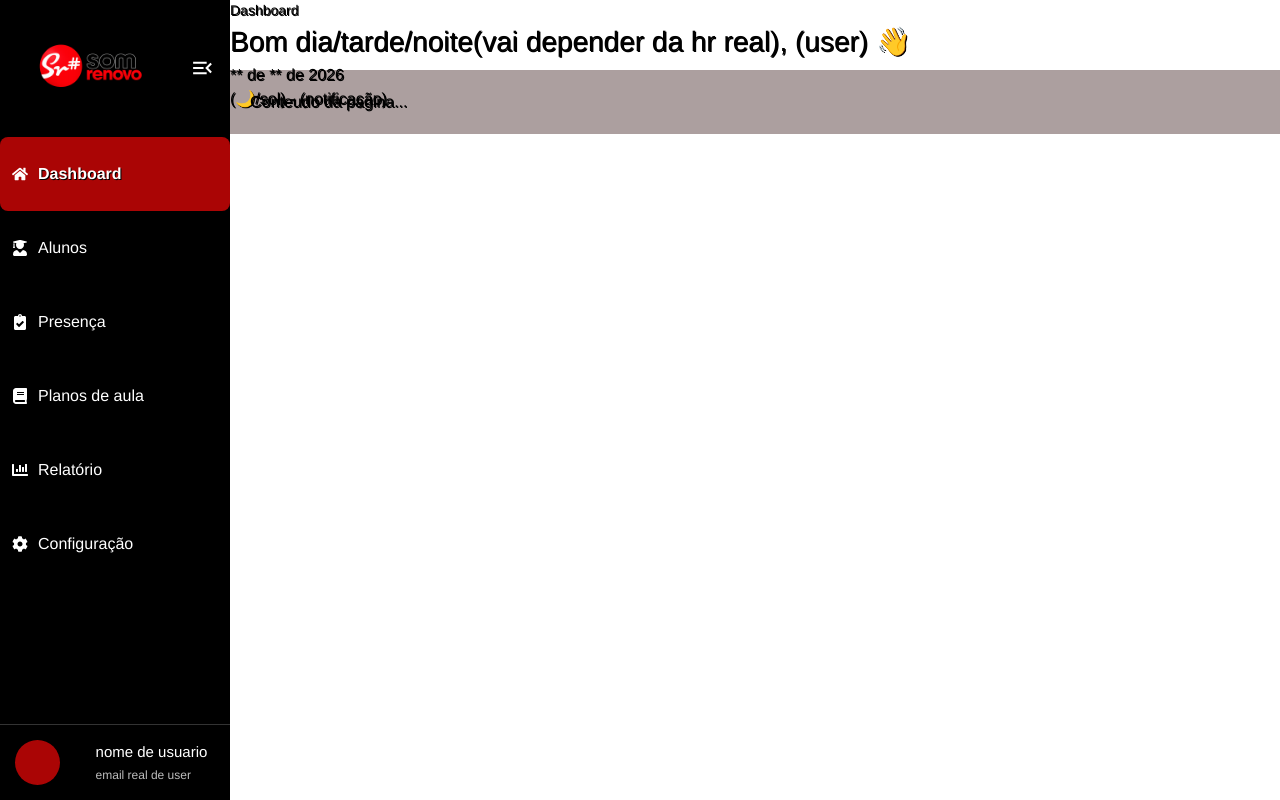
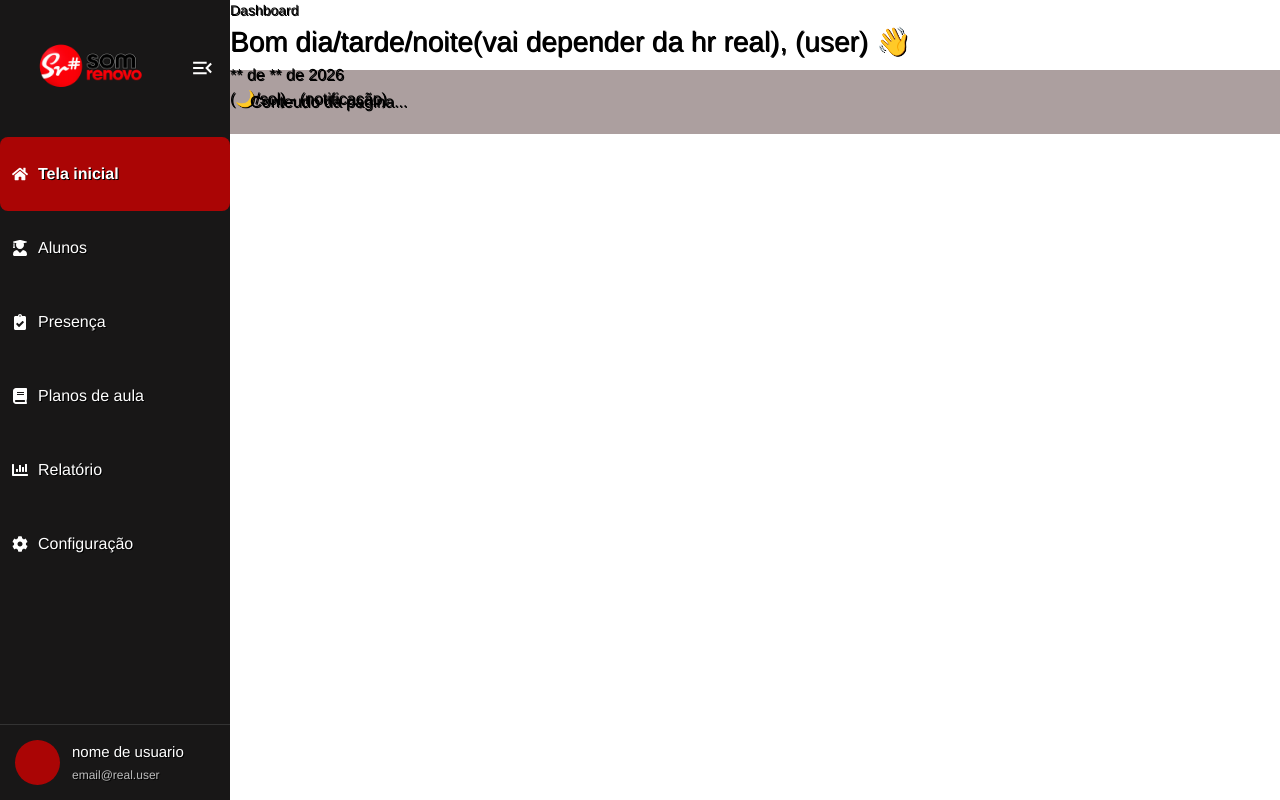
Before and after one commit to inteligencia14somrenovo-afk/softwareSR, a React (Vite) app in the folder frontend/: page / in a window 1280 px wide. Built offline with nearby package versions, Linux system fonts and the light colour scheme.

Commit message:
Sidebar cor preta

```diff
--- a/frontend/src/components/Sidebar/Sidebar.css
+++ b/frontend/src/components/Sidebar/Sidebar.css
@@ -1,7 +1,7 @@
 .sidebar {
     width: 230px;
     height: 100vh;
-    background-color: black;
+    background-color: rgb(24, 23, 23);
     transition: 0.3s;
     overflow: hidden;
     display: flex;
@@ -10,6 +10,7 @@
 
 .sidebar.collapsed  {
     width: 80px;
+    background-color: black;
 }
 
 .sidebar.collapsed a {
--- a/frontend/src/components/Sidebar/Sidebar.jsx
+++ b/frontend/src/components/Sidebar/Sidebar.jsx
@@ -40,7 +40,7 @@ const Sidebar = () => {
         <a href="#" className="active">
           <FaHome />
                     {!collapsed &&
-          <span>Dashboard</span> }
+          <span>Tela inicial</span> }
         </a>
 
         <a href="#">
@@ -77,13 +77,12 @@ const Sidebar = () => {
         <div className="profile">
           <div
           className="profile-image">
+          </div>
 
-          </div>
-            U
           <div
           className="profile-info">
             <h4>nome de usuario</h4>
-            <p>email real de user</p>
+            <p>email@real.user</p>
           </div>
         </div>
 
```
